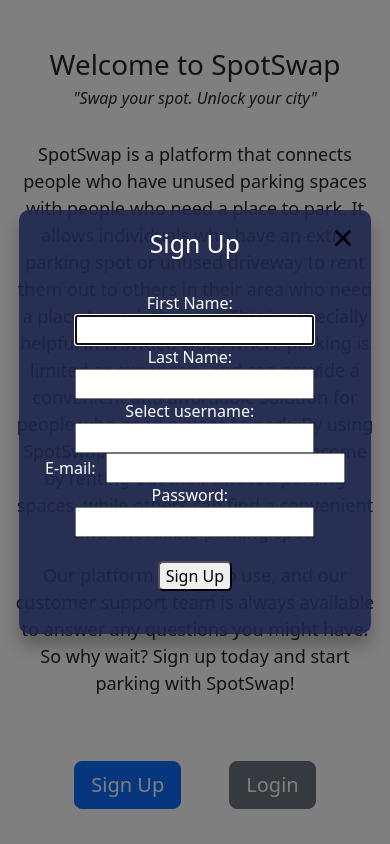
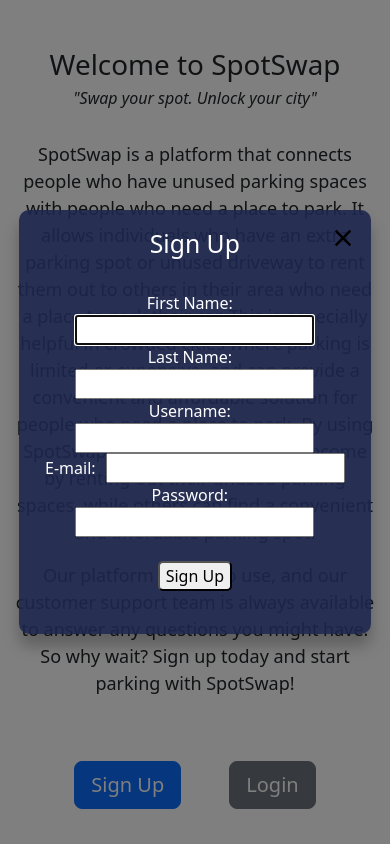
Before and after one commit to alessandraapds/spot_swap_frontend, a React (Create React App) app: page / in a window 390 px wide. Both pictures are taken after a click on the button "Sign Up". Shown: the top 844 px of the page. Built offline with nearby package versions, Linux system fonts and the light colour scheme.

Commit message:
fixed landing page card

```diff
--- a/src/App.css
+++ b/src/App.css
@@ -207,3 +207,7 @@ h1 {
 label {
   margin-right: 10px;
 }
+img {
+  min-width: 100%;
+
+}
--- a/src/views/Landing.js
+++ b/src/views/Landing.js
@@ -48,21 +48,22 @@ const Landingpage = () => {
                 </div>
               </div>
             </div>
-            <div className="col-1 col-md-6 col-lg-4">
+            <div className="col-12 col-md-6 col-lg-4">
               <div className="card">
                 <img
                   src="images/duesseldorf.jpeg"
-                  alt="streets of Dortmund"
+                  alt="duesseldorf"
                   className="card-img-top"
                 />
                 <div className="card-body">
-                  <h5 className="card-title">Duesseldorf</h5>
+                  <h5 className="card-title"> Duesseldorf </h5>
                   <p className="card-text">
-                    "Nähe trifft Freiheit" meaning “Live close feel free”.
+                  "Nähe trifft Freiheit" meaning “Live close feel free”.
                   </p>
                 </div>
               </div>
             </div>
+
             <div className="col-12 col-md-6 col-lg-4">
               <div className="card">
                 <img
--- a/src/views/Signup.js
+++ b/src/views/Signup.js
@@ -83,7 +83,7 @@ const Signup = () => {
 
          <br></br>
          <label>
-            Select username:
+            Username:
            </label>
             <input type="text" name="username" value={username}  onChange={(e) => setUsername(e.target.value)}></input>
 
```
